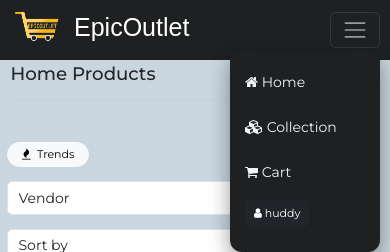
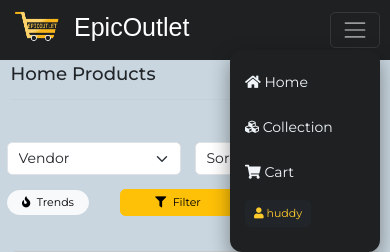
Before and after one commit to Hudsonmathew1910/EpicOutlet, a Django app: page /collection/Home in a window 390 px wide, after a click that opens the changed part. Shown: the top 252 px of the page. Run offline with Django 5.2, Linux system fonts and the light colour scheme; a user stored in the database is signed in; data comes from the database, SQL or seed files in the repository; some web fonts are replaced.

Commit message:
EpicOutlet v2.3

```diff
--- a/shop/templates/shop/inc/navbar.html
+++ b/shop/templates/shop/inc/navbar.html
@@ -23,10 +23,10 @@
               </button>
               <ul class="dropdown-menu dropdown-menu-dark navdrop" id="inner-menu" style="right:0; left:auto; top:95%;">
                 <li class="nav-item">
-                  <a class="nav-link navu" href="{% url "profile" %}"> <i class="fa fa-user"></i> Account</a>
+                  <a class="nav-link navu" href="{% url "profile" %}"> <i class="fa fa-id-badge"></i> Profile</a>
                 </li>
-                <li class="nav-item ">
-                  <a class="nav-link navu lout" href="{% url "logout" %}"> <i class="fa fa-sign-in"></i> Logout</a>
+                <li class="nav-item">
+                  <a class="nav-link navu lout" href="{% url "logout" %}"> <i class="fa fa-sign-out"></i> Logout</a>
                 </li>
               </ul>
         </li>
@@ -37,10 +37,10 @@
               </button>
               <ul class="dropdown-menu dropdown-menu-dark navdrop" id="inner-menu" style="right:0; left:auto; top:95%;">
                 <li class="nav-item">
-                  <a class="nav-link navu" href="{% url "register" %}"> <i class="fa fa-users"></i> Register</a>
+                  <a class="nav-link navu" href="{% url "register" %}"> <i class="fa fa-user-plus"></i> Register</a>
                 </li>
                 <li class="nav-item">
-                  <a class="nav-link navu" href="{% url "login" %}"> <i class="fa fa-sign-in"></i> Login</a>
+                  <a class="nav-link navu lin" href="{% url "login" %}"> <i class="fa fa-sign-in"></i> Login</a>
                 </li>
               </ul>
         </li>
--- a/shop/templates/shop/layouts/main.html
+++ b/shop/templates/shop/layouts/main.html
@@ -10,6 +10,8 @@
         {% endblock title %}
     </title>
     <link rel="stylesheet" href="https://cdnjs.cloudflare.com/ajax/libs/font-awesome/4.7.0/css/font-awesome.min.css">
+    <link href="https://cdnjs.cloudflare.com/ajax/libs/font-awesome/6.4.0/css/all.min.css" rel="stylesheet">
+    <link href="https://cdnjs.cloudflare.com/ajax/libs/font-awesome/5.15.4/css/all.min.css" rel="stylesheet">
     <link rel="stylesheet" href="{% static 'css/style.css' %}">
     <link href="https://cdn.jsdelivr.net/npm/bootstrap@5.3.8/dist/css/bootstrap.min.css" rel="stylesheet" integrity="sha384-sRIl4kxILFvY47J16cr9ZwB07vP4J8+LH7qKQnuqkuIAvNWLzeN8tE5YBujZqJLB" crossorigin="anonymous">
   </head>
--- a/shop/templates/shop/products/products.html
+++ b/shop/templates/shop/products/products.html
@@ -17,7 +17,7 @@
             <form method="GET" class="row g-3 mb-4">
 
           <!-- Trending -->
-          <div class="col-md-2 d-flex align-items-center" style="margin-right: -75px !important;">
+          <div class="col-6 order-2 col-md-2 d-flex align-items-center" style="margin-right: -75px !important;">
               {% if trending == '1' %}
                   <!-- If active → remove trending -->
                   <a href="?" class="btn rounded-pill px-3 py-1 btn-primary text-white">
@@ -36,7 +36,7 @@
           </div>
 
           <!-- Vendor -->
-          <div class="col-md-2">
+          <div class="col-6 col-md-2 order-1">
               <select name="vendor" class="form-select">
                   <option value="">Vendor</option>
                   {% for ven in vendors %}
@@ -49,7 +49,7 @@
           </div>
 
           <!-- Sort -->
-          <div class="col-md-2">
+          <div class="col-6 col-md-2 order-1">
               <select name="sort" class="form-select">
                   <option value="">Sort by</option>
                   <option value="low_high" {% if sort == "low_high" %} selected {% endif %}>
@@ -65,14 +65,14 @@
           </div>
 
           <!-- Buttons -->
-          <div class="col-md-1">
+          <div class="col-6 col-md-1 order-2 custom-width">
               <button type="submit" class="btn btn-warning w-100">
                   <i class="fa fa-filter me-1"></i> Filter
               </button>
           </div>
 
           {% if request.GET %}
-          <div class="col-md-1">
+          <div class="col-6 col-md-1 order-2 custom-width">
               <a href="{% url 'collection_view' category_name %}"
                 class="btn btn-secondary w-100">
                   <i class="fa fa-times me-1"></i> Clear
--- a/shop/templates/shop/profile.html
+++ b/shop/templates/shop/profile.html
@@ -23,7 +23,7 @@ Profile | EpicOutlet
             <a href="{% url "fav_page" %}" class="btn btn-primary"><i class="fa fa-thumbs-up"></i> Favourite</a>
             <a href="{% url "cart" %}" class="btn btn-primary"><i class="fa fa-shopping-cart"></i> Cart</a>
             </div>
-            <a href="{% url 'logout' %}" class="btn btn-outline-danger"><i class="fa fa-sign-in"></i> Logout</a>
+            <a href="{% url 'logout' %}" class="btn btn-outline-danger"><i class="fa fa-sign-out"></i> Logout</a>
         </div>
         </div>
       </div>
--- a/static/css/style.css
+++ b/static/css/style.css
@@ -79,9 +79,18 @@ footer {
 .navbar-nav .nav-link:hover {
     color: #ffca2c !important;
 }
+.navbar-nav .lout:hover {
+    color: #FF2E63 !important;
+}
+.navbar-nav .lin:hover {
+    color: #008cff !important;
+}
 
-.acc-name:hover {
+.acc-name{
     color: #ffca2c !important;
+}
+.acc-name:hover{
+    color: #F0F5F9 !important;
 }
 
 .acc-log:hover {
@@ -319,5 +328,8 @@ button.navdrop {
     .navbar-nav .nav-link:hover {
         color: #ffca2c !important;
     }
+    .custom-width{
+        max-width: 130px !important;
+    }
 
 }
```
Also changed, not shown: 1 other file.
